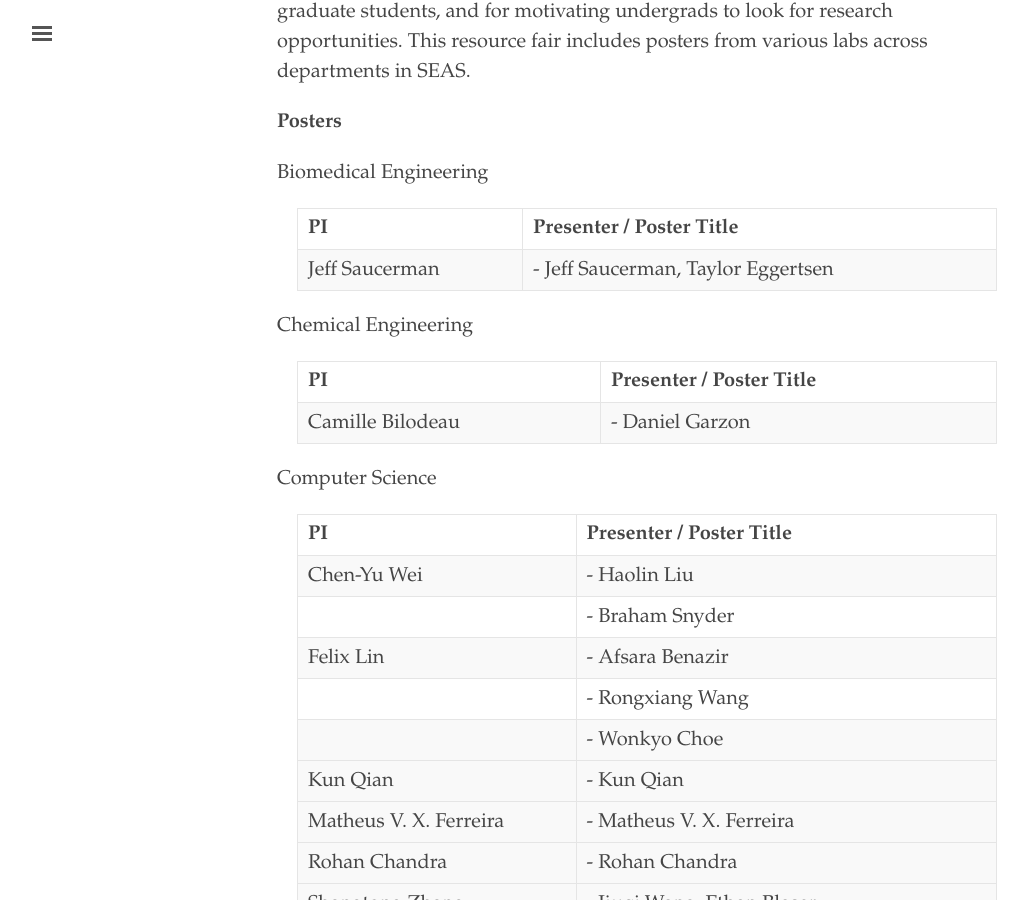
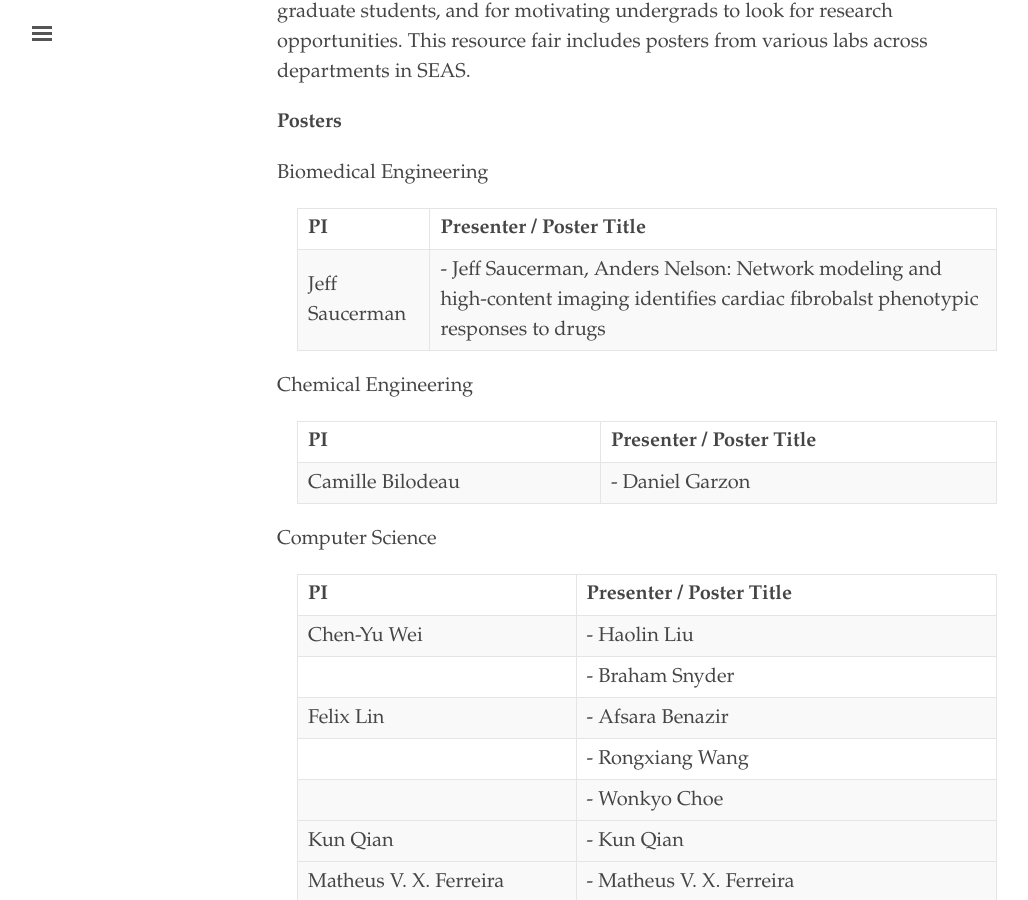
Before and after one commit to uvaml/uvaml.github.io, a Jekyll site: the page built from _texts/2024-10-03.md, in a window 1280 px wide and 900 px high, scrolled down 716 px. Shown: the whole window, without its empty margins (3-1031 px from the left). Built offline with Jekyll 4.4.1, drawn with Linux system fonts in a browser that asks for light colours.

Commit message:
update presenter for Jeff

```diff
--- a/_texts/2024-10-03.md
+++ b/_texts/2024-10-03.md
@@ -23,7 +23,7 @@ The goal of the resource fair is to encourage collaboration between labs and gra
 
   | PI               | Presenter / Poster Title   |
   |------------------|----------------------------|
-  | Jeff Saucerman   | - Jeff Saucerman, Taylor Eggertsen |
+  | Jeff Saucerman   | - Jeff Saucerman, Anders Nelson: Network modeling and high-content imaging identifies cardiac fibrobalst phenotypic responses to drugs |
 
 - Chemical Engineering
 
```
